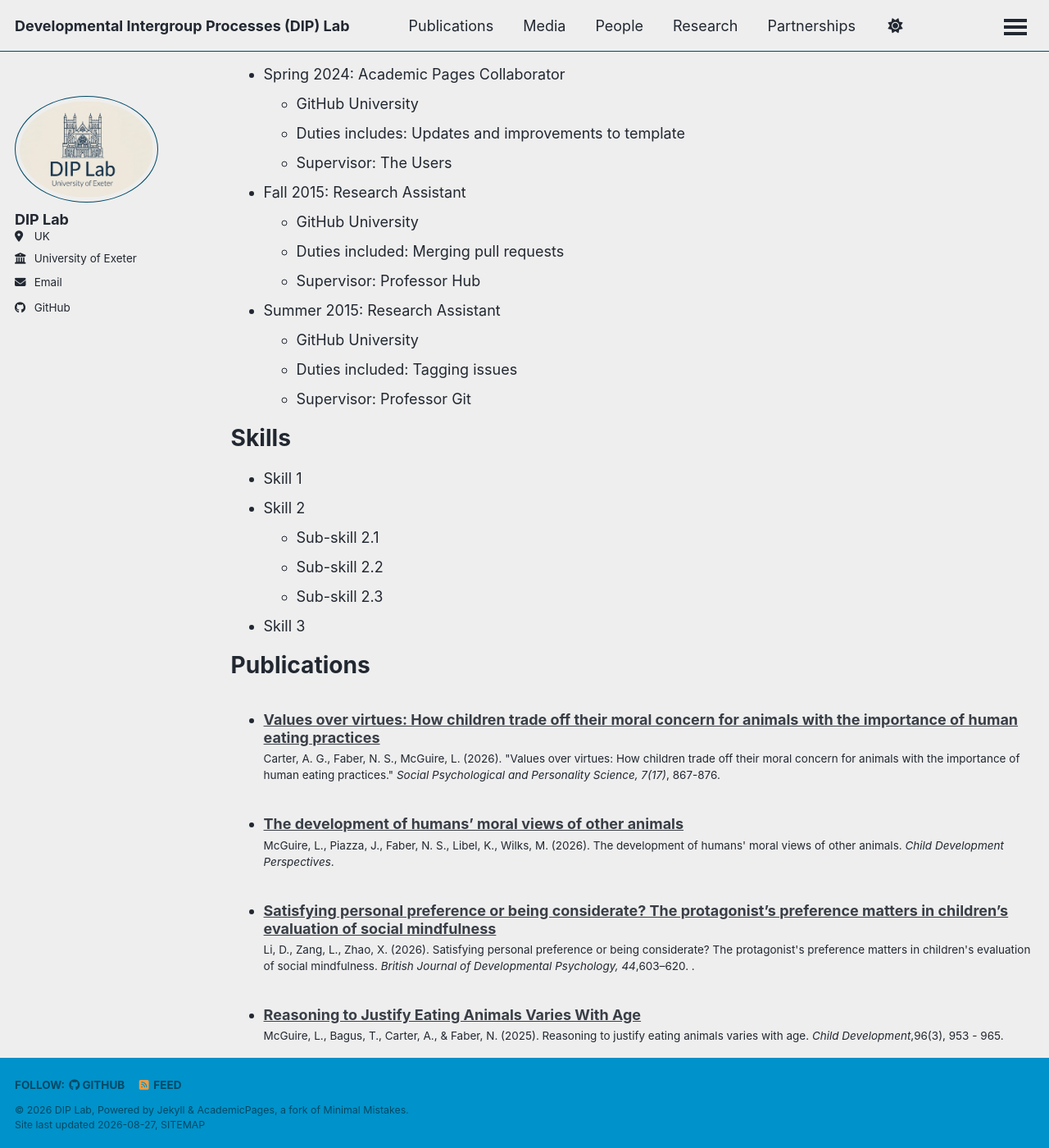
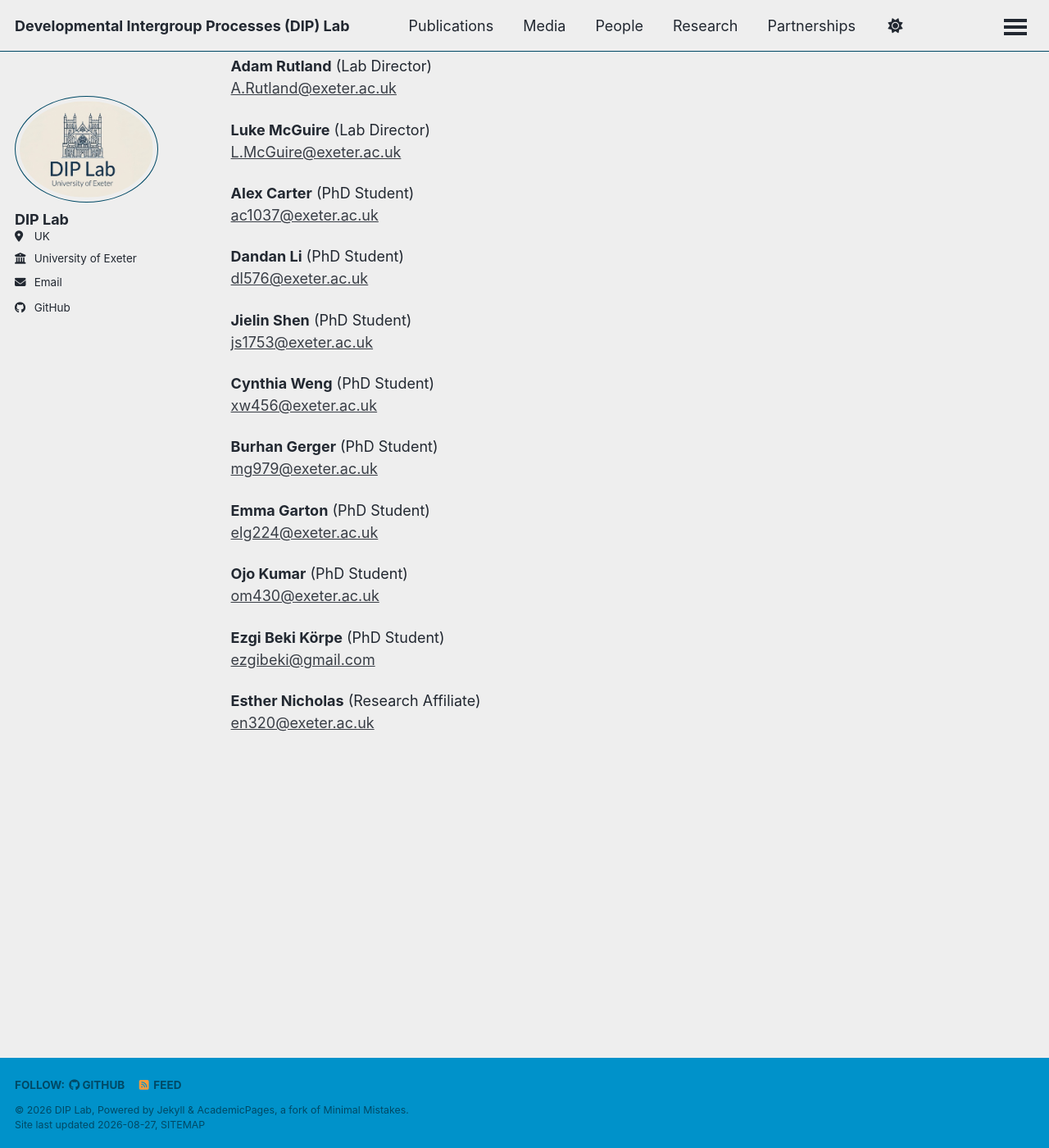
Before and after one commit to Developmental-Intergroup-Processes-Lab/Developmental-Intergroup-Processes-Lab.github.io, a Jekyll site: the page built from _pages/cv.md, in a window 1280 px wide and 1400 px high, scrolled down 285 px. Shown: the whole window at 82% size. Built offline with Jekyll 4.4.1, drawn with Linux system fonts in a browser that asks for light colours; a style sheet for code colours, icons or effects is not loaded; some of the changed text lies outside the part shown.

Commit message:
Update cv.md

```diff
--- a/_pages/cv.md
+++ b/_pages/cv.md
@@ -1,64 +1,46 @@
 ---
+title: "Contact"
 layout: archive
-title: "CV"
 permalink: /cv/
 author_profile: true
-redirect_from:
-  - /resume
 ---
 
-{% include base_path %}
+We'd love to hear from you! Whether you're interested in collaborating, want to know more about our research, or are a school or organisation interested in getting involved, please get in touch.
 
-Education
-======
-* Ph.D in Version Control Theory, GitHub University, 2018 (expected)
-* M.S. in Jekyll, GitHub University, 2014
-* B.S. in GitHub, GitHub University, 2012
+<p><strong>School & Partnership Inquiries</strong><br/>
+<a href="mailto:L.McGuire@exeter.ac.uk">L.McGuire@exeter.ac.uk</a></p>
 
-Work experience
-======
-* Spring 2024: Academic Pages Collaborator
-  * GitHub University
-  * Duties includes: Updates and improvements to template
-  * Supervisor: The Users
+<h3>Contact the team</h3>
 
-* Fall 2015: Research Assistant
-  * GitHub University
-  * Duties included: Merging pull requests
-  * Supervisor: Professor Hub
+<p><strong>Adam Rutland</strong> (Lab Director)<br/>
+<a href="mailto:A.Rutland@exeter.ac.uk">A.Rutland@exeter.ac.uk</a></p>
 
-* Summer 2015: Research Assistant
-  * GitHub University
-  * Duties included: Tagging issues
-  * Supervisor: Professor Git
+<p><strong>Luke McGuire</strong> (Lab Director)<br/>
+<a href="mailto:L.McGuire@exeter.ac.uk">L.McGuire@exeter.ac.uk</a></p>
 
-Skills
-======
-* Skill 1
-* Skill 2
-  * Sub-skill 2.1
-  * Sub-skill 2.2
-  * Sub-skill 2.3
-* Skill 3
+<p><strong>Alex Carter</strong> (PhD Student)<br/>
+<a href="mailto:ac1037@exeter.ac.uk">ac1037@exeter.ac.uk</a></p>
 
-Publications
-======
-  <ul>{% for post in site.publications reversed %}
-    {% include archive-single-cv.html %}
-  {% endfor %}</ul>
+<p><strong>Dandan Li</strong> (PhD Student)<br/>
+<a href="mailto:dl576@exeter.ac.uk">dl576@exeter.ac.uk</a></p>
 
-Talks
-======
-  <ul>{% for post in site.talks reversed %}
-    {% include archive-single-talk-cv.html  %}
-  {% endfor %}</ul>
+<p><strong>Jielin Shen</strong> (PhD Student)<br/>
+<a href="mailto:js1753@exeter.ac.uk">js1753@exeter.ac.uk</a></p>
 
-Teaching
-======
-  <ul>{% for post in site.teaching reversed %}
-    {% include archive-single-cv.html %}
-  {% endfor %}</ul>
+<p><strong>Cynthia Weng</strong> (PhD Student)<br/>
+<a href="mailto:xw456@exeter.ac.uk">xw456@exeter.ac.uk</a></p>
 
-Service and leadership
-======
-* Currently signed in to 43 different slack teams
+<p><strong>Burhan Gerger</strong> (PhD Student)<br/>
+<a href="mailto:mg979@exeter.ac.uk">mg979@exeter.ac.uk</a></p>
+
+<p><strong>Emma Garton</strong> (PhD Student)<br/>
+<a href="mailto:elg224@exeter.ac.uk">elg224@exeter.ac.uk</a></p>
+
+<p><strong>Ojo Kumar</strong> (PhD Student)<br/>
+<a href="mailto:om430@exeter.ac.uk">om430@exeter.ac.uk</a></p>
+
+<p><strong>Ezgi Beki Körpe</strong> (PhD Student)<br/>
+<a href="mailto:ezgibeki@gmail.com">ezgibeki@gmail.com</a></p>
+
+<p><strong>Esther Nicholas</strong> (Research Affiliate)<br/>
+<a href="mailto:en320@exeter.ac.uk">en320@exeter.ac.uk</a></p>
```
